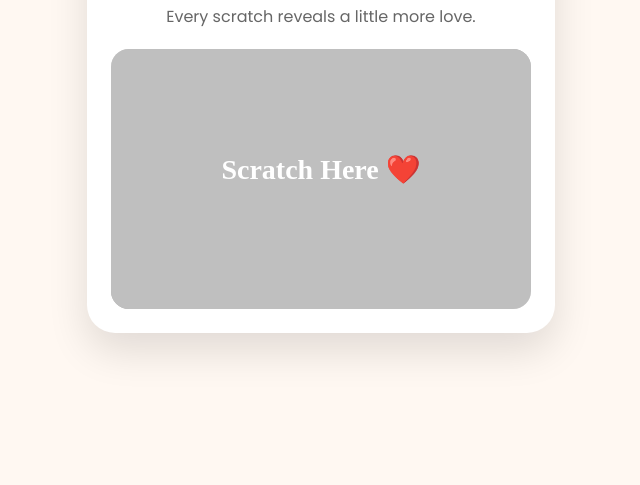
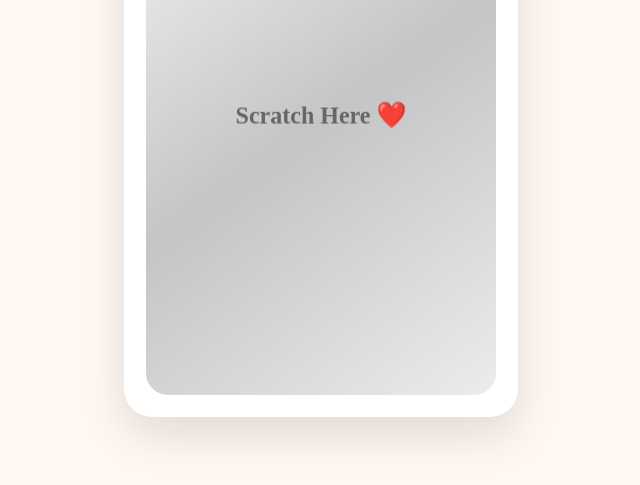
Before and after one commit to Shreemohanshinde/love-rewards, a plain HTML site: page index.html in a window 1280 px wide. Shown: the part 315-800 px from the top of the page, without its empty margins (319-959 px from the left). Drawn offline with nearby package versions, Linux system fonts and the light colour scheme.

Commit message:
Add files via upload

```diff
--- a/index.html
+++ b/index.html
@@ -1,37 +1,40 @@
 <!DOCTYPE html>
-<html lang="en"><head>
-<meta charset="UTF-8"><meta name="viewport" content="width=device-width,initial-scale=1">
+<html lang="en">
+<head>
+<meta charset="UTF-8">
+<meta name="viewport" content="width=device-width, initial-scale=1.0, maximum-scale=1.0">
 <title>Love Rewards #01</title>
-<link rel="preconnect" href="https://fonts.googleapis.com">
 <link href="https://fonts.googleapis.com/css2?family=Playfair+Display:wght@700&family=Poppins:wght@300;400;600&display=swap" rel="stylesheet">
 <link rel="stylesheet" href="style.css">
 </head>
 <body>
+<div class="wrap">
 <div class="card">
-<div class="logo">❤️ LOVE REWARDS</div>
-<div class="reward">Reward #01</div>
-<h1>The Smile Mission 😊</h1>
-<p class="tag">Every scratch reveals a little more love.</p>
-<div id="scratchWrap">
-<div id="message">
+<div class="brand">❤️ LOVE REWARDS</div>
+<div class="sub">Reward #01 • The Smile Mission</div>
+
+<div id="reward">
+<div id="content">
 <h2>🎉 Reward Unlocked!</h2>
 <p>You scratched the card...</p>
 <p>But what you really revealed...</p>
-<p><strong>...was another reason for me to spend time with my muddu chinnnaa.</strong></p>
-<p>❤️</p>
+<p><strong>...was another reason for me to spend time with my muddu chinnnaa. ❤️</strong></p>
 <p>I know today hasn't been the easiest.</p>
 <p><strong>🌶️ Today's Pani Puri is completely on your Bangara.</strong></p>
 <p>Just hold my hand, and let's make today a little happier.</p>
-<button id="claim">🍜 Let's Go Together</button>
+<button id="btn">🍜 Let's Go Together</button>
 </div>
 <canvas id="scratch"></canvas>
 </div>
+
 <div id="accepted" class="hidden">
 <h2>❤️ Mission Accepted</h2>
 <p>Destination: 🌶️ Pani Puri Date</p>
 <p>Companion: ❤️ Your Bangara</p>
 <p>#01 of ∞</p>
-<p class="ps">P.S. Seeing you smile is my favourite reward.</p>
+<p><em>P.S. Seeing you smile is my favourite reward.</em></p>
+</div>
+
 </div>
 </div>
 <script src="script.js"></script>
--- a/script.js
+++ b/script.js
@@ -1,22 +1,19 @@
-const c=document.getElementById('scratch');
-const ctx=c.getContext('2d');
-function size(){c.width=c.offsetWidth;c.height=c.offsetHeight;ctx.fillStyle='#bfbfbf';ctx.fillRect(0,0,c.width,c.height);ctx.fillStyle='#fff';ctx.font='bold 28px Poppins';ctx.textAlign='center';ctx.fillText('Scratch Here ❤️',c.width/2,c.height/2);}
-size();window.onresize=size;
-ctx.globalCompositeOperation='destination-out';
-let down=false;
-function draw(e){if(!down)return;const r=c.getBoundingClientRect();const x=(e.touches?e.touches[0].clientX:e.clientX)-r.left;const y=(e.touches?e.touches[0].clientY:e.clientY)-r.top;ctx.beginPath();ctx.arc(x,y,24,0,Math.PI*2);ctx.fill();check();}
-['mousedown','touchstart'].forEach(ev=>c.addEventListener(ev,()=>down=true));
-['mouseup','mouseleave','touchend'].forEach(ev=>window.addEventListener(ev,()=>down=false));
-['mousemove','touchmove'].forEach(ev=>c.addEventListener(ev,draw,{passive:false}));
-function check(){
-const d=ctx.getImageData(0,0,c.width,c.height).data;let clear=0;
-for(let i=3;i<d.length;i+=4){if(d[i]===0)clear++;}
-if(clear>(c.width*c.height*0.45)){
-c.style.transition='opacity .6s';c.style.opacity='0';
-setTimeout(()=>c.remove(),600);
-}
-}
-document.getElementById('claim').onclick=()=>{
-document.getElementById('scratchWrap').style.display='none';
-document.getElementById('accepted').classList.remove('hidden');
-};
+const c=document.getElementById('scratch'),x=c.getContext('2d');
+function init(){c.width=c.offsetWidth;c.height=c.offsetHeight;
+let g=x.createLinearGradient(0,0,c.width,c.height);
+g.addColorStop(0,'#f5f5f5');g.addColorStop(.5,'#c5c5c5');g.addColorStop(1,'#ececec');
+x.globalCompositeOperation='source-over';x.fillStyle=g;x.fillRect(0,0,c.width,c.height);
+x.fillStyle='#666';x.font='bold 24px Poppins';x.textAlign='center';
+x.fillText('Scratch Here ❤️',c.width/2,c.height/2);
+x.globalCompositeOperation='destination-out';}
+init();window.onresize=init;
+let d=false;
+function p(e){let r=c.getBoundingClientRect();return[(e.touches?e.touches[0].clientX:e.clientX)-r.left,(e.touches?e.touches[0].clientY:e.clientY)-r.top]}
+function draw(e){if(!d)return;e.preventDefault();let [a,b]=p(e);x.beginPath();x.arc(a,b,24,0,Math.PI*2);x.fill();chk();}
+['mousedown','touchstart'].forEach(v=>c.addEventListener(v,()=>d=true));
+['mouseup','mouseleave','touchend'].forEach(v=>window.addEventListener(v,()=>d=false));
+['mousemove','touchmove'].forEach(v=>c.addEventListener(v,draw,{passive:false}));
+function chk(){let dt=x.getImageData(0,0,c.width,c.height).data,z=0;
+for(let i=3;i<dt.length;i+=4)if(dt[i]==0)z++;
+if(z>c.width*c.height*.45){c.style.transition='opacity .5s';c.style.opacity=0;setTimeout(()=>c.remove(),500);}}
+btn.onclick=()=>{reward.style.display='none';accepted.classList.remove('hidden');};
--- a/style.css
+++ b/style.css
@@ -1,9 +1,10 @@
-body{margin:0;background:#FFF8F2;font-family:Poppins,sans-serif;display:flex;justify-content:center;align-items:center;min-height:100vh}
-.card{background:#fff;border-radius:28px;padding:24px;box-shadow:0 18px 40px rgba(0,0,0,.12);max-width:420px;width:92%;text-align:center}
-.logo{color:#C88A6A;font-weight:600}.reward{margin-top:8px;color:#777}
-h1{font-family:'Playfair Display',serif}.tag{color:#666}
-#scratchWrap{position:relative;height:260px;margin-top:20px;border-radius:18px;overflow:hidden;background:#faf7f5}
-#message{position:absolute;inset:0;padding:22px;display:flex;flex-direction:column;justify-content:center}
-#scratch{position:absolute;inset:0;width:100%;height:100%;touch-action:none;background:linear-gradient(135deg,#d9d9d9,#a8a8a8,#efefef)}
-button{background:#C88A6A;color:#fff;border:none;padding:14px 22px;border-radius:999px;font-size:16px;cursor:pointer}
-.hidden{display:none}.ps{font-style:italic;color:#666}
+*{box-sizing:border-box}body{margin:0;background:#FFF8F2;font-family:Poppins,sans-serif}
+.wrap{max-width:430px;margin:auto;min-height:100vh;padding:18px;display:flex;align-items:center}
+.card{width:100%;background:#fff;border-radius:28px;padding:22px;box-shadow:0 18px 45px rgba(0,0,0,.12)}
+.brand,.sub{text-align:center}.brand{color:#C88A6A;font-weight:600}.sub{color:#777;margin:8px 0 18px}
+#reward{position:relative;min-height:430px;border-radius:22px;overflow:hidden;background:#fff8f5}
+#content{padding:26px;text-align:center}
+#content p{line-height:1.6}
+button{width:100%;margin-top:16px;padding:15px;border:none;border-radius:999px;background:#C88A6A;color:#fff;font-size:16px}
+#scratch{position:absolute;inset:0;width:100%;height:100%}
+.hidden{display:none}
```
